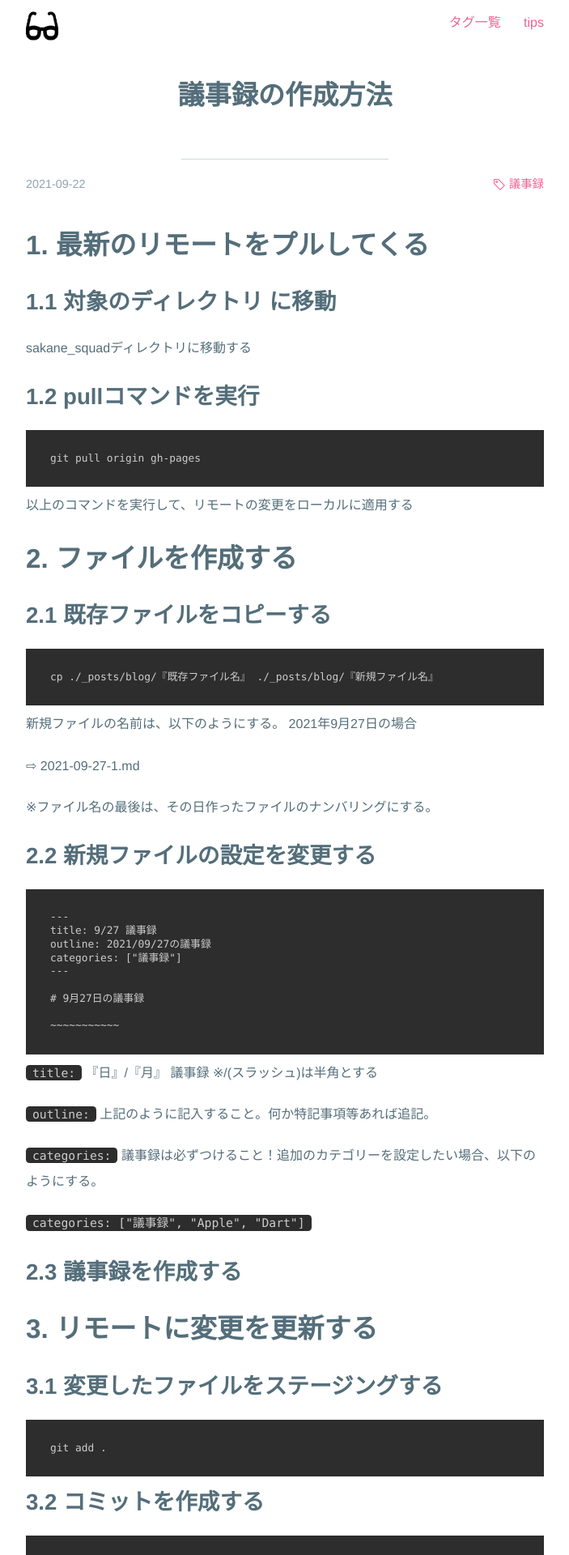
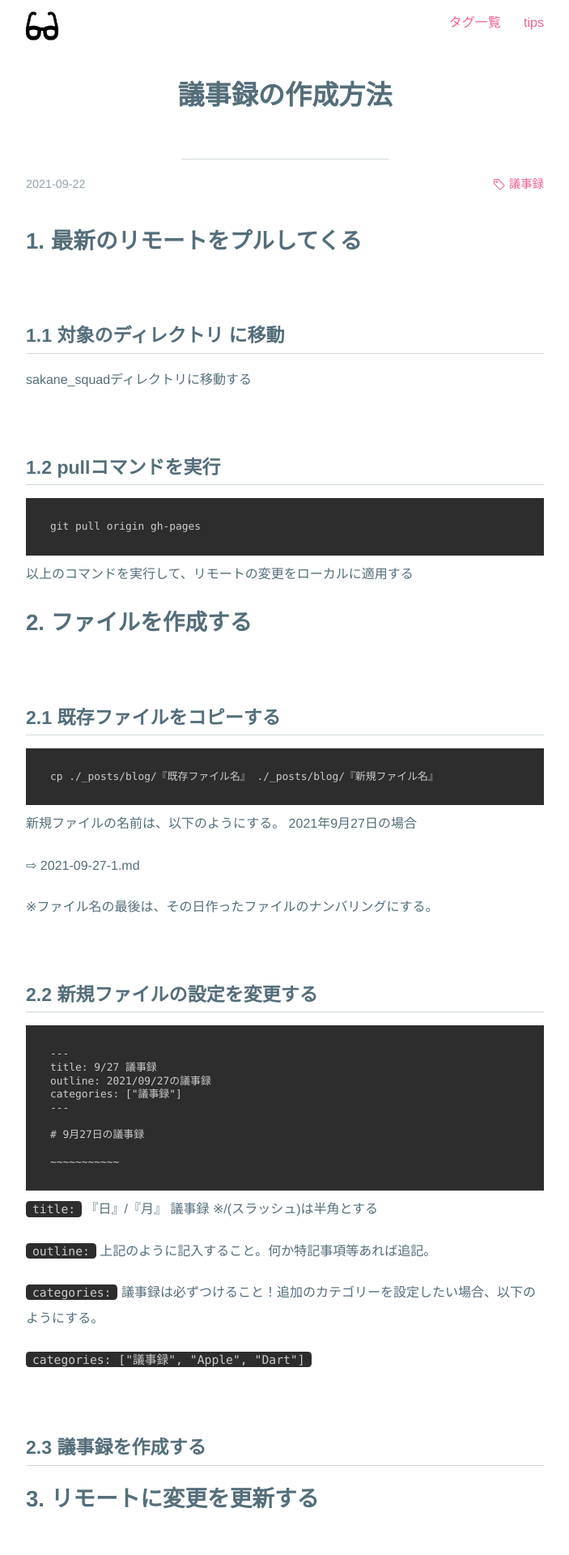
Before and after one commit to torikizoku334/sakane_squad, a Jekyll site: the page built from _posts/tip/2021-09-22-1.md, in a window 1280 px wide. Shown: the top 1920 px of the page at 81% size, without its empty margins (288-991 px from the left). Built offline with Jekyll 4.4.1, drawn with Linux system fonts in a browser that asks for light colours; comment, search, counter and statistics services are not loaded.

Commit message:
Update 2021-09-22-1.md

````diff
--- a/_posts/tip/2021-09-22-1.md
+++ b/_posts/tip/2021-09-22-1.md
@@ -5,18 +5,18 @@ categories: ["議事録"]
 tips: true
 ---
 
-# 1. 最新のリモートをプルしてくる
-## 1.1 対象のディレクトリ に移動
+## 1. 最新のリモートをプルしてくる
+### 1.1 対象のディレクトリ に移動
 sakane_squadディレクトリに移動する
 
-## 1.2 pullコマンドを実行
+### 1.2 pullコマンドを実行
 ```
 git pull origin gh-pages
 ```
 以上のコマンドを実行して、リモートの変更をローカルに適用する
 
-# 2. ファイルを作成する
-## 2.1 既存ファイルをコピーする
+## 2. ファイルを作成する
+### 2.1 既存ファイルをコピーする
 ```
 cp ./_posts/blog/『既存ファイル名』 ./_posts/blog/『新規ファイル名』
 ```
@@ -30,7 +30,7 @@ cp ./_posts/blog/『既存ファイル名』 ./_posts/blog/『新規ファイル
 
 ※ファイル名の最後は、その日作ったファイルのナンバリングにする。
 
-## 2.2 新規ファイルの設定を変更する
+### 2.2 新規ファイルの設定を変更する
 ```
 ---
 title: 9/27 議事録
@@ -51,14 +51,14 @@ categories: ["議事録"]
 
 `categories: ["議事録", "Apple", "Dart"]`
 
-## 2.3 議事録を作成する
+### 2.3 議事録を作成する
 
-# 3. リモートに変更を更新する
-## 3.1 変更したファイルをステージングする
+## 3. リモートに変更を更新する
+### 3.1 変更したファイルをステージングする
 ```
 git add .
 ```
-## 3.2 コミットを作成する
+### 3.2 コミットを作成する
 ```
 git commit -m "『コミットメッセージ。必ず記入！』"
 ```
@@ -68,19 +68,19 @@ git commit -m "『コミットメッセージ。必ず記入！』"
 
 
 ---
-# 初めて作る場合
-## 1. プロジェクトファイルを展開するディレクトリに移動する
+## 初めて作る場合
+### 1. プロジェクトファイルを展開するディレクトリに移動する
 特にこだわりない場合、ユーザーディレクトリ直下でよい。
 
-## 2. gitのクローンを行う
+### 2. gitのクローンを行う
 ```
 git clone https://github.com/icc-sakane/sakane_squad.git
 ```
 
 ウェブブラウザが開くので、認証すること。
-## 3. 必要なgemをインストール
+### 3. 必要なgemをインストール
 `bundle install` を行い、必要なgemをインストールする。
 もしかしたら、gslが必要かも。。。？
 
-## 4. ローカルで確認する
+### 4. ローカルで確認する
 `bundle exec jekyll serve` でサーバーを起動して、ブラウザでhttp://127.0.0.1:4000/ アクセス
````
